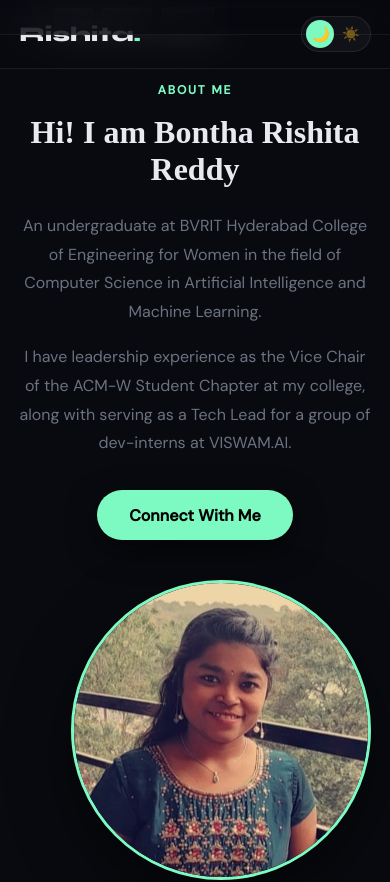
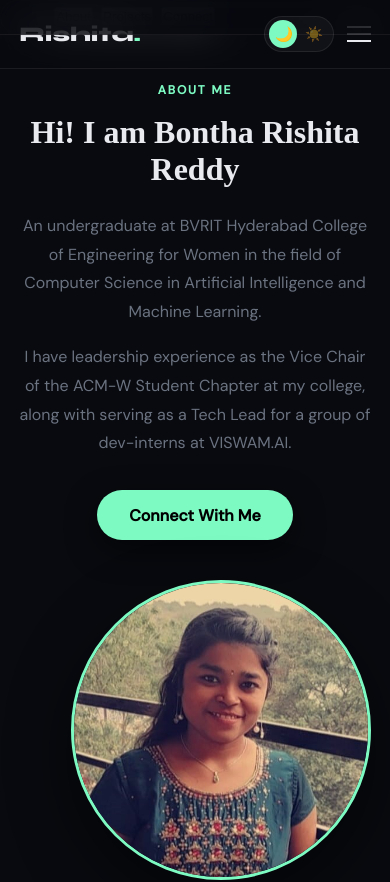
Before and after one commit to 31Rishita/Portfolio, a React (Vite) app: page / in a window 390 px wide. Shown: the top 882 px of the page. Built offline with nearby package versions, Linux system fonts and the light colour scheme.

Commit message:
Update portfolio.css

```diff
--- a/src/styles/portfolio.css
+++ b/src/styles/portfolio.css
@@ -502,13 +502,10 @@ section {
   background: var(--nav-bg);
   backdrop-filter: blur(20px);
   border-bottom: 1px solid var(--border);
-  z-index: 200;
+  z-index: 999;
 }
-@media (max-width: 768px) {
-  .nav {
-    padding: 1rem 1.2rem;
-  }
-}
+
+/* Logo */
 .nav-logo {
   font-family: 'Syne', sans-serif;
   font-weight: 800;
@@ -520,17 +517,11 @@ section {
   color: var(--accent);
 }
 
-/* Desktop nav spacing fix */
+/* Desktop Links */
 .nav-links {
   display: flex;
   align-items: center;
-  gap: 3rem;   /* adjust to 4rem if you want more space */
-}
-
-@media (max-width: 768px) {
-  .nav-links {
-    display: flex; /* keep flex */
-  }
+  gap: 3rem;
 }
 
 .nav-links a {
@@ -545,45 +536,14 @@ section {
 .nav-links a:hover {
   color: var(--accent);
 }
-@media (max-width: 768px) {
 
-  .hamburger {
-    display: flex;
-  }
-
-  .nav-links {
-    position: absolute;
-    top: 100%;
-    left: 0;
-    right: 0;
-
-    background: var(--nav-bg);
-    backdrop-filter: blur(20px);
-
-    flex-direction: column;
-    align-items: center;
-    gap: 1.5rem;
-
-    padding: 2rem 0;
-
-    border-bottom: 1px solid var(--border);
-
-    transform: translateY(-120%);
-    transition: 0.3s ease;
-  }
-
-  .nav-links.open {
-    transform: translateY(0);
-  }
-
-}
-/* RIGHT SIDE */
-
+/* Right Side */
 .nav-right {
   display: flex;
   align-items: center;
   gap: 1.5rem;
 }
+
 /* ================= HAMBURGER ================= */
 
 .hamburger {
@@ -613,13 +573,50 @@ section {
   transform: rotate(-45deg) translate(5px, -5px);
 }
 
+/* ================= MOBILE NAV ================= */
+
 @media (max-width: 768px) {
 
-  .footer {
+  .nav {
+    padding: 1rem 1.2rem;
+  }
+
+  .nav-right {
+    gap: 0.8rem;
+  }
+
+  .theme-toggle {
+    width: 60px;
+    height: 32px;
+  }
+
+  .hamburger {
+    display: flex;
+  }
+
+  .nav-links {
+    position: absolute;
+    top: 100%;
+    left: 0;
+    right: 0;
+
+    background: var(--nav-bg);
+    backdrop-filter: blur(20px);
+
     flex-direction: column;
-    gap: 1rem;
-    text-align: center;
-    padding: 2rem 1.2rem;
+    align-items: center;
+    gap: 1.5rem;
+
+    padding: 2rem 0;
+
+    border-bottom: 1px solid var(--border);
+
+    transform: translateY(-120%);
+    transition: 0.3s ease;
+  }
+
+  .nav-links.open {
+    transform: translateY(0);
   }
 
 }
```
